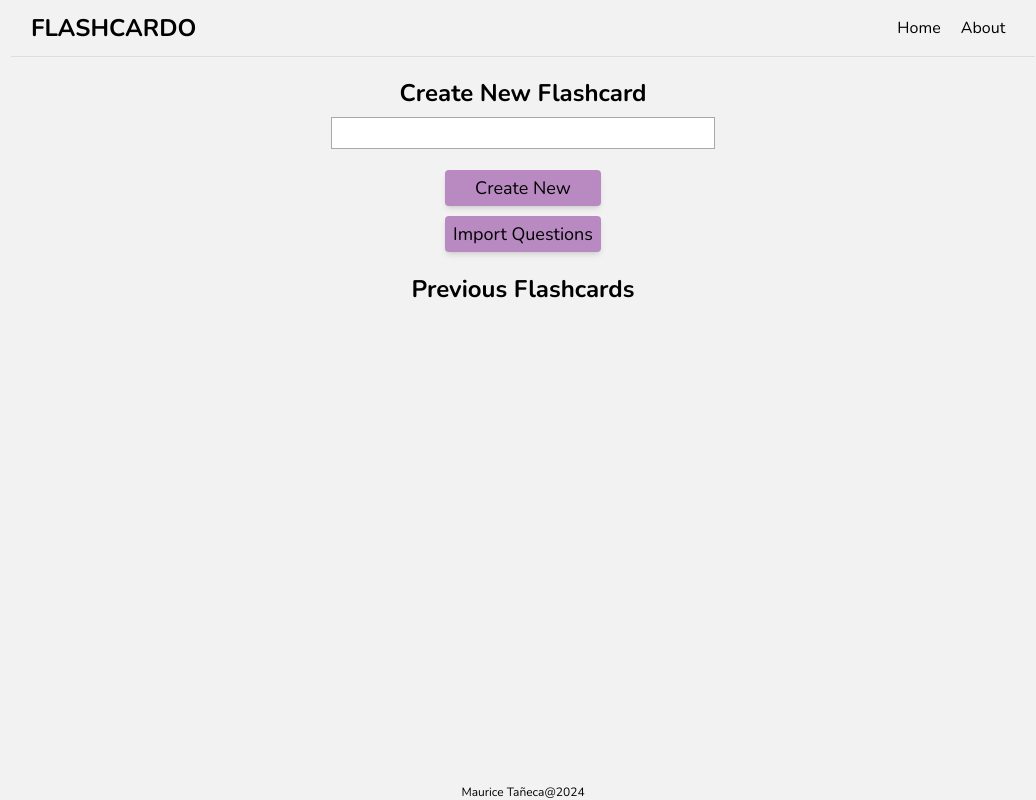
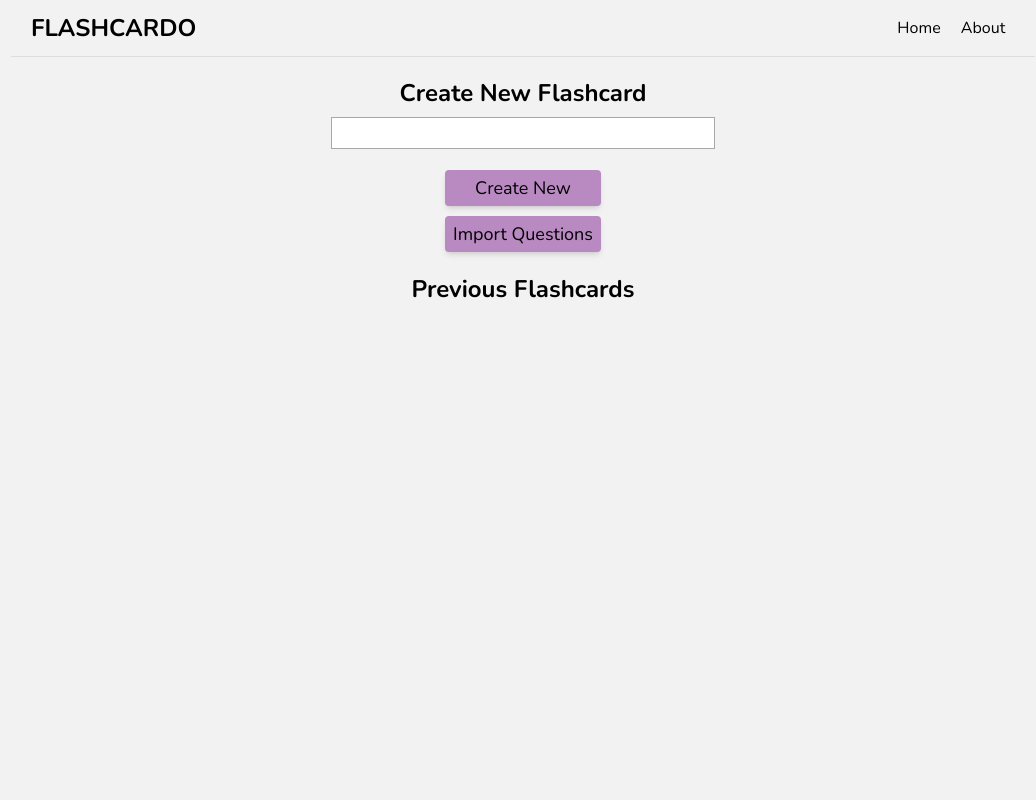
Before and after one commit to pokemau/flashcardo, a Next.js app: page / in a window 1280 px wide. Shown: the whole page, without its empty margins (117-1153 px from the left). Built offline with nearby package versions, Linux system fonts and the light colour scheme.

Commit message:
remove footer

```diff
--- a/src/components/header-footer/Footer.tsx
+++ b/src/components/header-footer/Footer.tsx
@@ -1,7 +1,8 @@
 const Footer = () => {
+  const currentYear = new Date().getFullYear();
   return (
     <footer className="fixed bottom-0 w-full text-center mx-auto">
-      <p className="text-xs">Maurice Tañeca@2024</p>
+      <p className="text-xs">Maurice Tañeca@{currentYear}</p>
     </footer>
   );
 };
--- a/src/components/header-footer/Layout.tsx
+++ b/src/components/header-footer/Layout.tsx
@@ -10,7 +10,7 @@ const Layout: React.FC<LayoutProps> = ({ children }) => {
     <div className="h-[100vh]">
       <Navbar />
       {children}
-      <Footer />
+      {/* <Footer /> */}
     </div>
   );
 };
```
